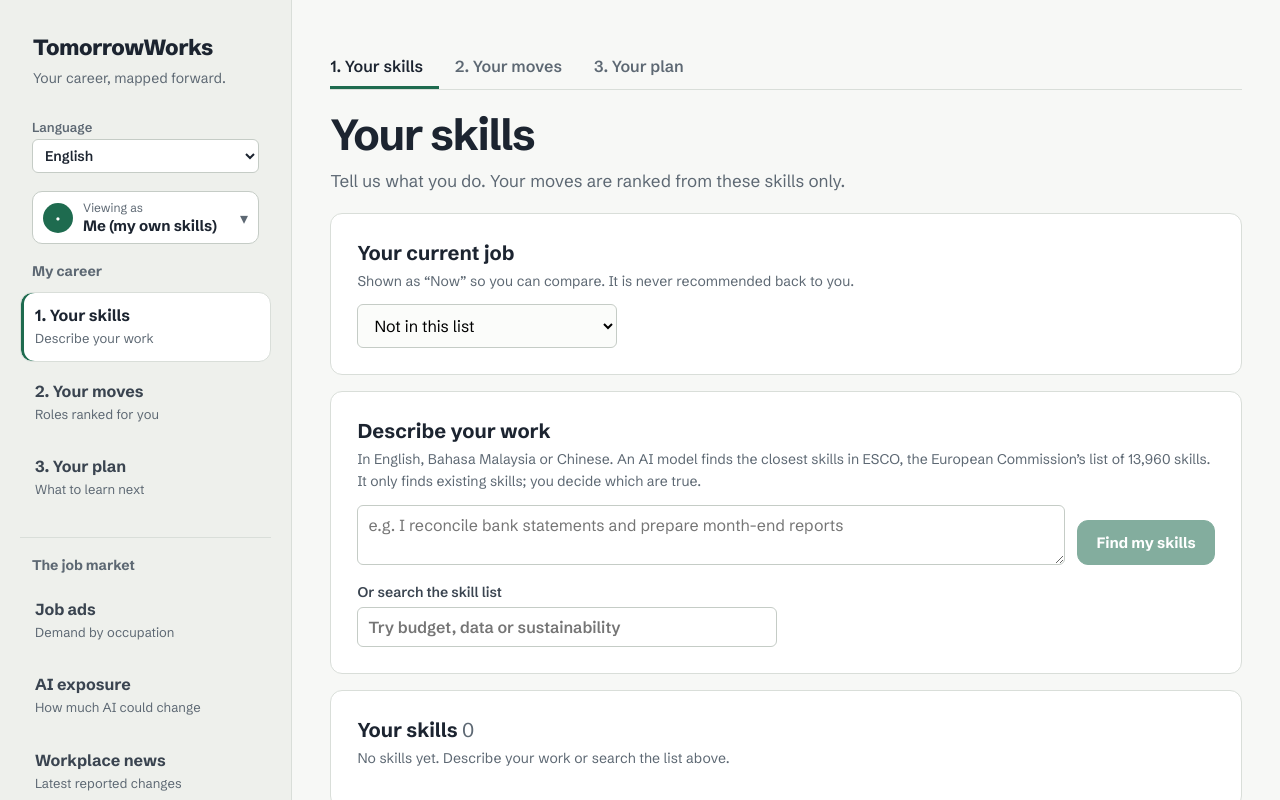
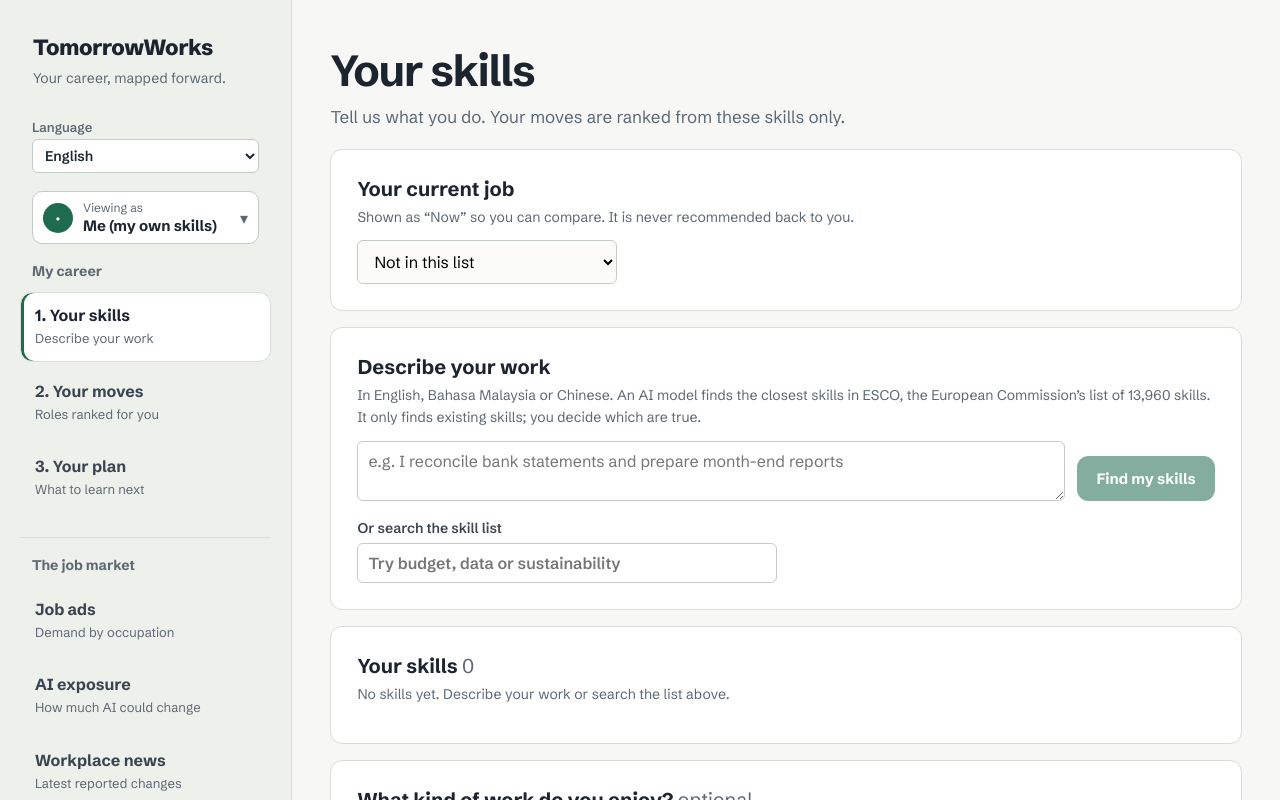
Before and after one commit to kairos8232/TomorrowWorks, a React (Vite) app: page / in a window 1280 px wide. Both pictures are taken after a click on the button "Start with my own skills". Shown: the top 800 px of the page. Built offline with nearby package versions, Linux system fonts and the light colour scheme.

Commit message:
docs: update README and main.tsx with working prototype details and multi-language support

```diff
--- a/src/main.tsx
+++ b/src/main.tsx
@@ -74,7 +74,6 @@ function Home({ start }: { start: (who: ViewerId) => void }) {
 
     <section className="home-people" aria-labelledby="meet">
       <h2 id="meet">{t('One tool, four kinds of user')}</h2>
-      <p className="note">{t('Demo people are fictional. Pick one to see the app from their side; there is no sign-in in this prototype.')}</p>
       <div className="people-grid">
         {previews.map(({ viewer, moves }) => <article key={viewer.id} className={`person-card${viewer.kind === 'team' ? ' team-card' : ''}`}>
           <p className="person-group">{t(viewer.group)}</p>
@@ -98,17 +97,6 @@ function Home({ start }: { start: (who: ViewerId) => void }) {
       </dl>
     </section>
   </div>;
-}
-
-function Steps({ screen, go }: { screen: Screen; go: (s: Screen) => void }) {
-  const t = useT();
-  return <ol className="steps" aria-label="Steps">
-    {careerNav.map((item) => <li key={item.id}>
-      <button type="button" className={screen === item.id ? 'active' : ''} aria-current={screen === item.id ? 'step' : undefined} onClick={() => go(item.id)}>
-        {t(item.label)}{item.soon && <span className="soon">{t('Soon')}</span>}
-      </button>
-    </li>)}
-  </ol>;
 }
 
 function NavGroup({ label, items, screen, go }: { label: string; items: NavItem[]; screen: Screen; go: (s: Screen) => void }) {
@@ -157,7 +145,6 @@ function App() {
     else go('team');
   }
   const kind = viewerById(viewer).kind;
-  const isCareer = screen === 'skills' || screen === 'moves' || screen === 'plan';
   const page = screen === 'home' ? null : titles[screen];
 
   const t = translate(lang);
@@ -177,9 +164,8 @@ function App() {
     <main className="main-content">
       <div className="content-wrap">
         {page && <header className="page-head">
-          {isCareer && <Steps screen={screen} go={go} />}
           <h1>{t(page.title)}</h1>
-          <p>{t(page.intro)}</p>
+          {screen !== 'moves' && screen !== 'plan' && <p>{t(page.intro)}</p>}
         </header>}
         {screen === 'home' && <Home start={start} />}
         {screen === 'skills' && <SkillsStep profile={profile} setProfile={setProfile} onNext={() => go('moves')} />}
```
Also changed, not shown: 1 other file (tests, documents, lock files or other folders).
